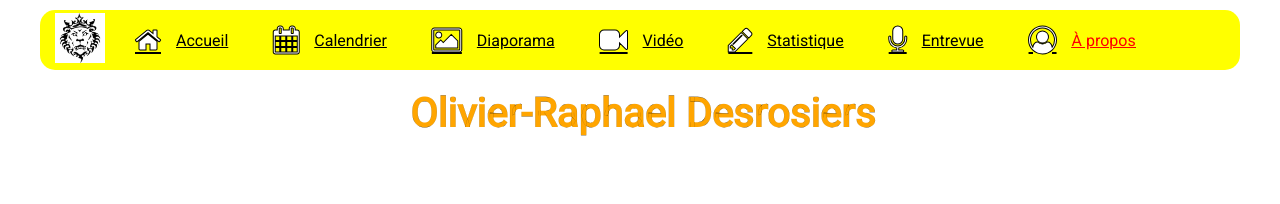
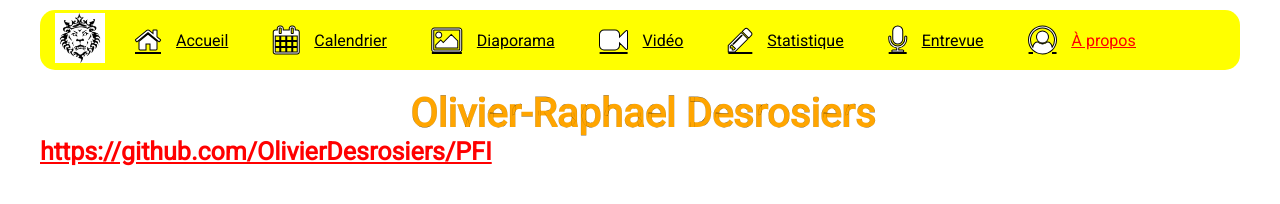
Before and after one commit to OlivierDesrosiers/PFI, a plain HTML site: page about.html in a window 1280 px wide. Drawn offline with Linux system fonts and the light colour scheme.

Commit message:
hyperLien

```diff
--- a/about.html
+++ b/about.html
@@ -52,6 +52,7 @@
             </a>
         </div>
         <div class="titre">Olivier-Raphael Desrosiers</div>
+        <div class="texte"><a class="selected2" href="https://github.com/OlivierDesrosiers/PFI">https://github.com/OlivierDesrosiers/PFI</a></div>
     </div>
 </body>
 
```
